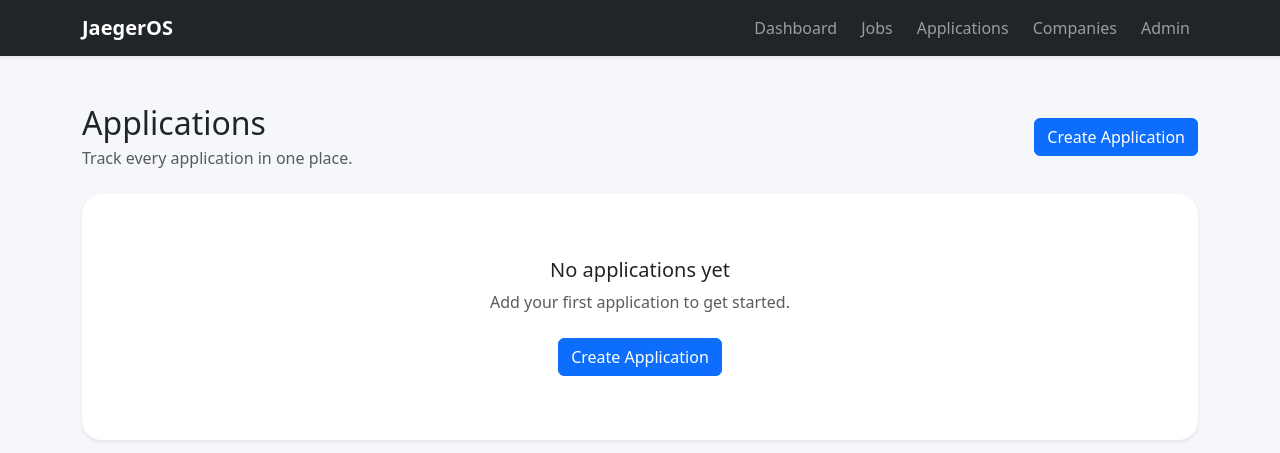
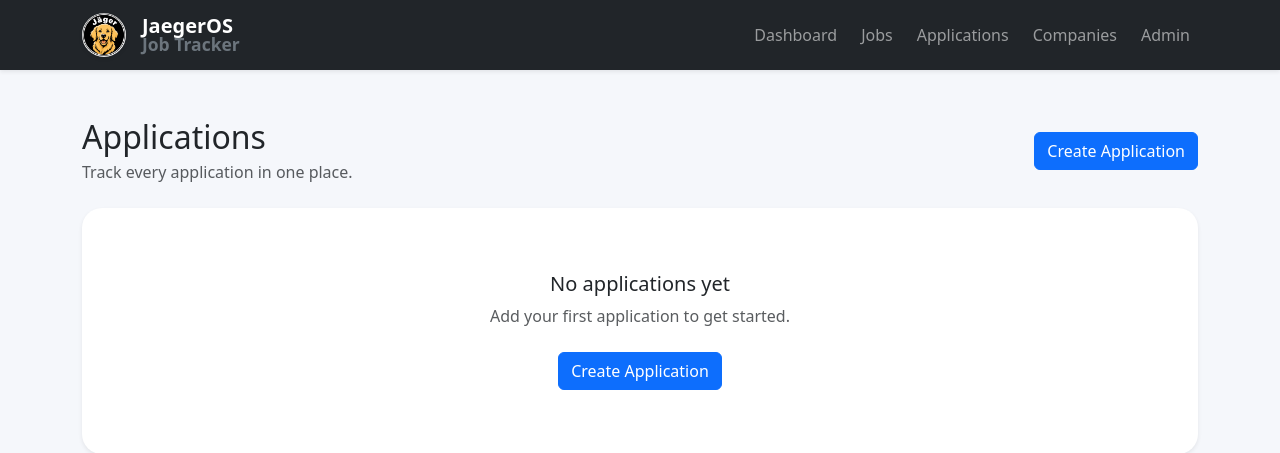
Before and after one commit to wenyenhsu/jeageros-career-intelligence-platform, a Django app: page /applications/ in a window 1280 px wide. Shown: the top 453 px of the page. Run offline with Django 5.2, Linux system fonts and the light colour scheme; data that the repository does not hold is empty.

Commit message:
update logo

```diff
--- a/src/templates/base.html
+++ b/src/templates/base.html
@@ -12,7 +12,18 @@
 <body>
   <nav class="navbar navbar-expand-lg navbar-dark bg-dark sticky-top shadow-sm">
     <div class="container">
-      <a class="navbar-brand fw-bold" href="/">JaegerOS</a>
+      <a class="navbar-brand d-flex align-items-center gap-3 fw-bold" href="/">
+        <img src="{% static 'images/logo.png' %}"
+            alt="JaegerOS Logo"
+            width="44"
+            height="44"
+            class="rounded-circle shadow-sm">
+
+        <div class="d-flex flex-column lh-1">
+          <span class="fs-5 fw-bold">JaegerOS</span>
+          <small class="text-secondary">Job Tracker</small>
+        </div>
+      </a>
       <button class="navbar-toggler" type="button" data-bs-toggle="collapse" data-bs-target="#mainNav">
         <span class="navbar-toggler-icon"></span>
       </button>
```
Also changed, not shown: src/static/images/logo.png (added), 3 other files.
